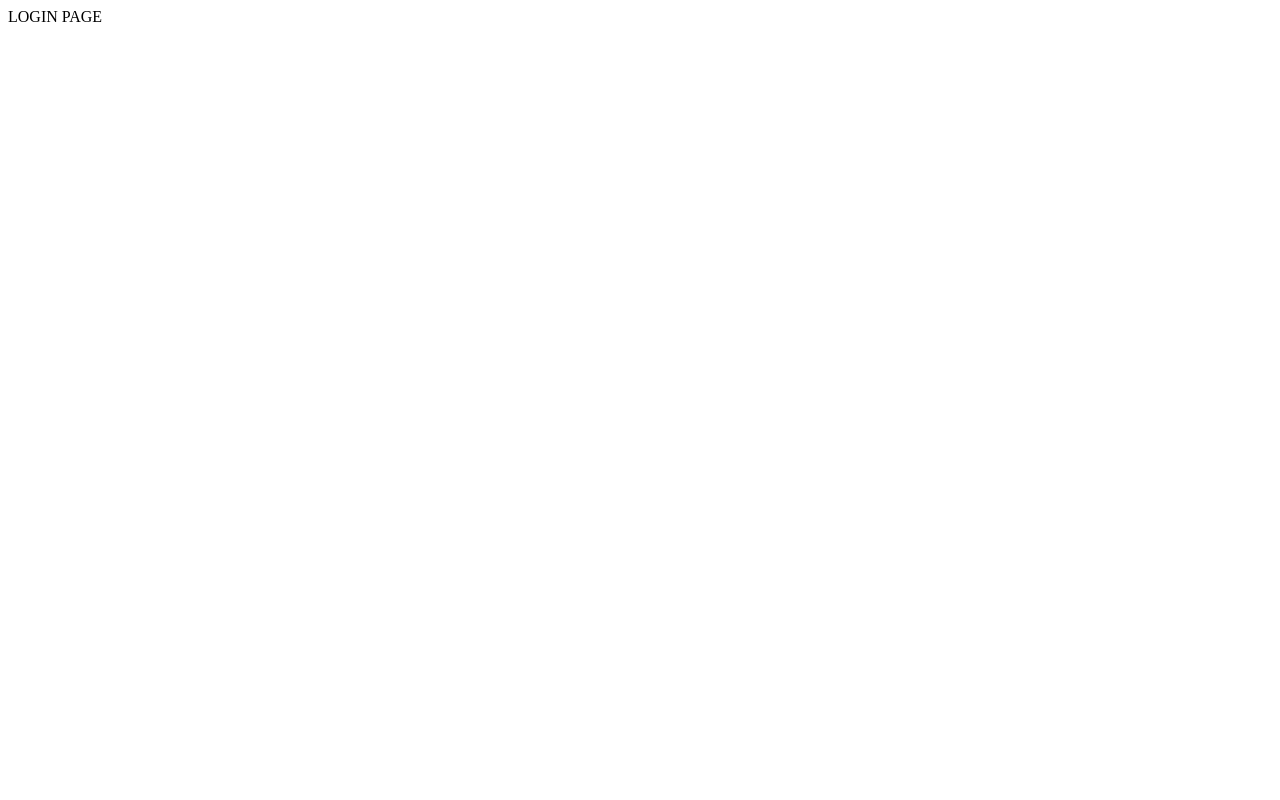
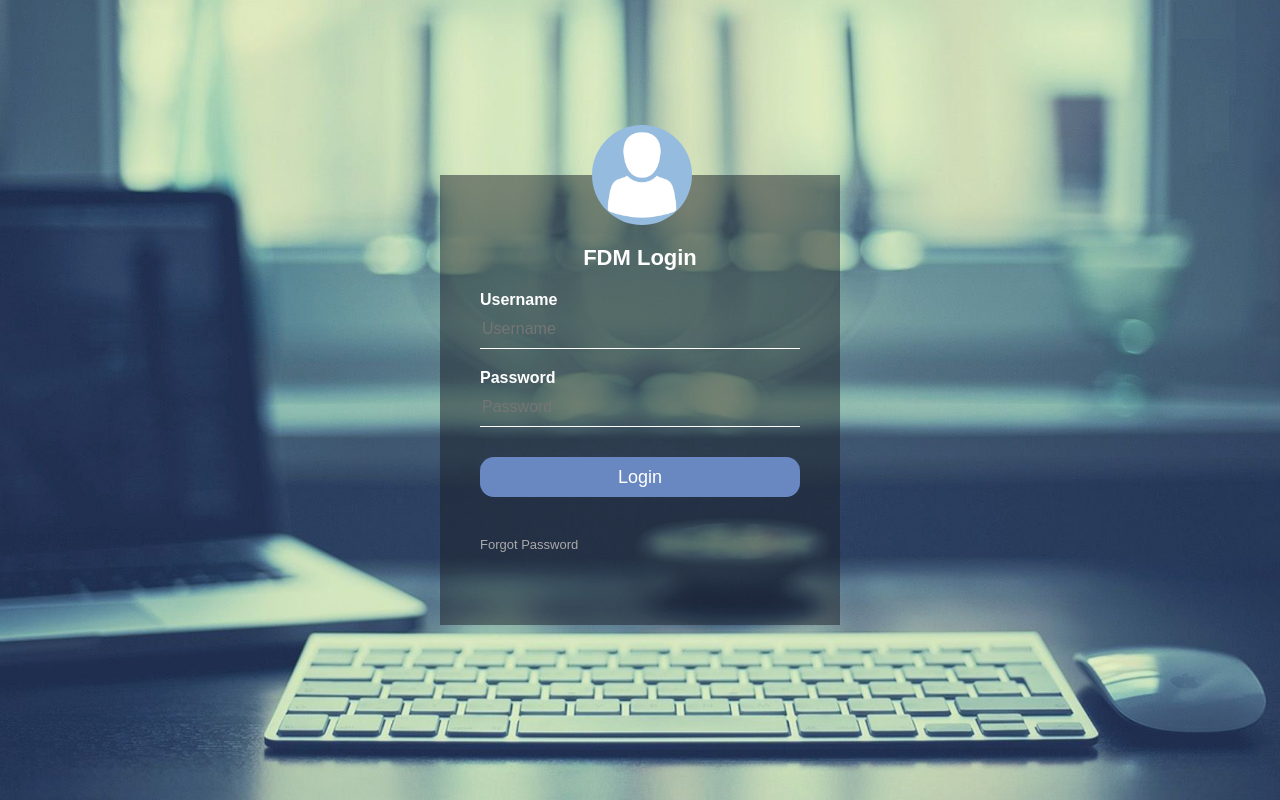
Before and after one commit to limbub009/EmployeePortal, a PHP site: page /login.html in a window 1280 px wide. Before the commit the page is almost empty. Run offline with PHP 8.4, Linux system fonts and the light colour scheme.

Commit message:
login styling

```diff
--- a/login.css
+++ b/login.css
@@ -1 +1,83 @@
-login css
+body{
+  margin: 0;
+  padding: 0;
+  background: url(./images/loginbackground.jpg);
+  background-size: cover;
+  background-position: center;
+  font-family: sans-serif;
+}
+
+
+.loginbox{
+  position: absolute;
+  width: 400px;
+  height: 450px;
+  color: #fff;
+  background: rgba(27, 32, 41, 0.5);
+  top: 50%;
+  left: 50%;
+  transform: translate(-50%, -50%);
+  box-sizing: border-box;
+  padding: 70px 40px;
+}
+
+
+.avatar{
+  height: 100px;
+  width: 100px;
+  border-radius: 50%;
+  position: absolute;
+  top: -50px;
+  left: 38%;
+}
+
+h1{
+  margin: 0;
+  padding: 0 0 20px;
+  text-align: center;
+  font-size: 22px;
+}
+
+.loginbox p{
+  margin: 0;
+  padding: 0;
+  font-weight: bold;
+}
+
+.loginbox input{
+  width: 100%;
+  margin-bottom: 20px;
+}
+
+.loginbox input[type="text"], input[type="password"]{
+  border: none;
+  border-bottom: 1px solid #fff;
+  background: transparent;
+  outline: none;
+  height: 40px;
+  font-size: 16px;
+}
+
+.loginbox input[type="submit"]{
+  margin-top: 10px;
+  border: none;
+  outline: none;
+  height: 40px;
+  background: rgb(105, 136, 194);
+  color: #fff;
+  font-size: 18px;
+  border-radius: 14px;
+}
+
+.loginbox input[type="submit"]:hover{
+  cursor: pointer;
+  background: rgb(167, 193, 242);
+  color: #fff;
+}
+
+a{
+  color: darkgrey;
+  text-decoration: none;
+  font-size: 13px;
+  line-height: 20px;
+}
--- a/login.html
+++ b/login.html
@@ -1 +1,24 @@
-LOGIN PAGE
+<html>
+  <head>
+  </head>
+  <title>login</title>
+  <link rel="stylesheet" type="text/css" href="login.css">
+  <body>
+    <div class="loginbox">
+      <img src="./images/avatar.png" class="avatar">
+      <h1>FDM Login</h1>
+      <form>
+        <p>Username</p>
+        <input type="text" name="" placeholder="Username">
+        <p>Password</p>
+        <input type="password" name="" placeholder="Password">
+        <input type="submit" name="" value="Login">
+        <br>
+        <br>
+        <a href="#">Forgot Password</a>
+      </form>
+    </div>
+
+  </body>
+
+</html>
```
Also changed, not shown: images/avatar.png (added), images/avatar2.jpg (added), images/loginbackground.jpg (added).
